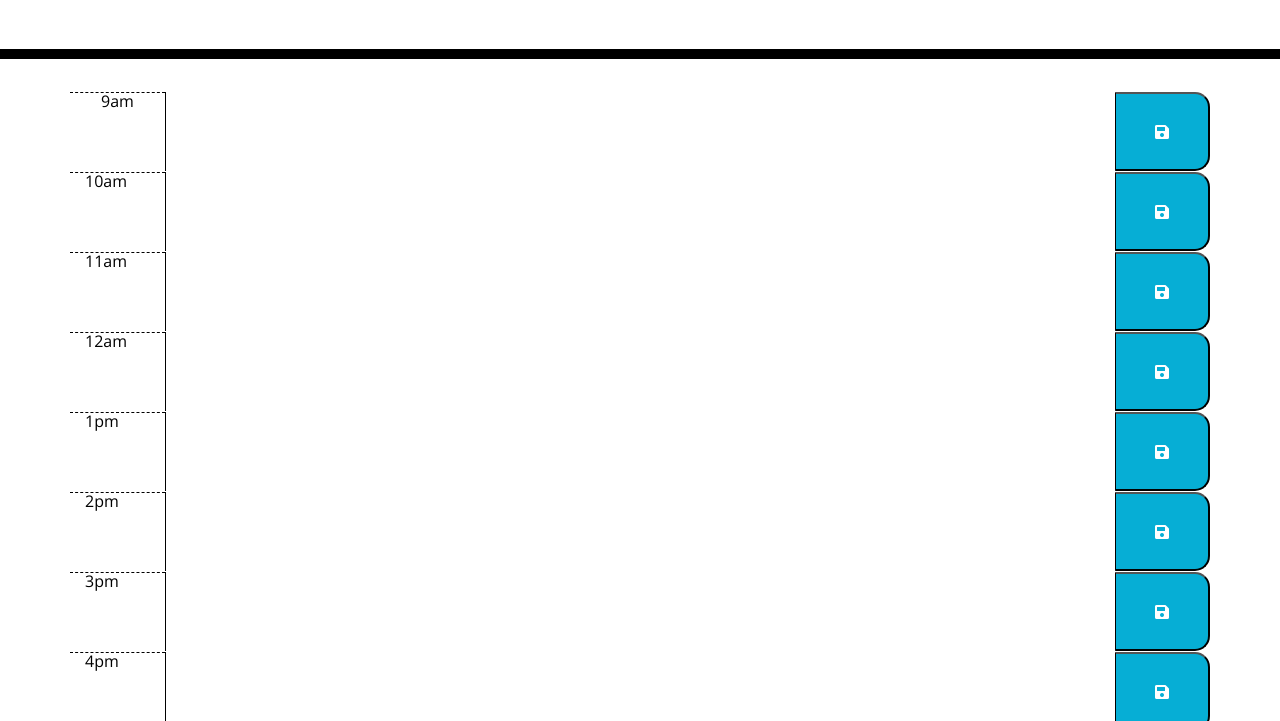
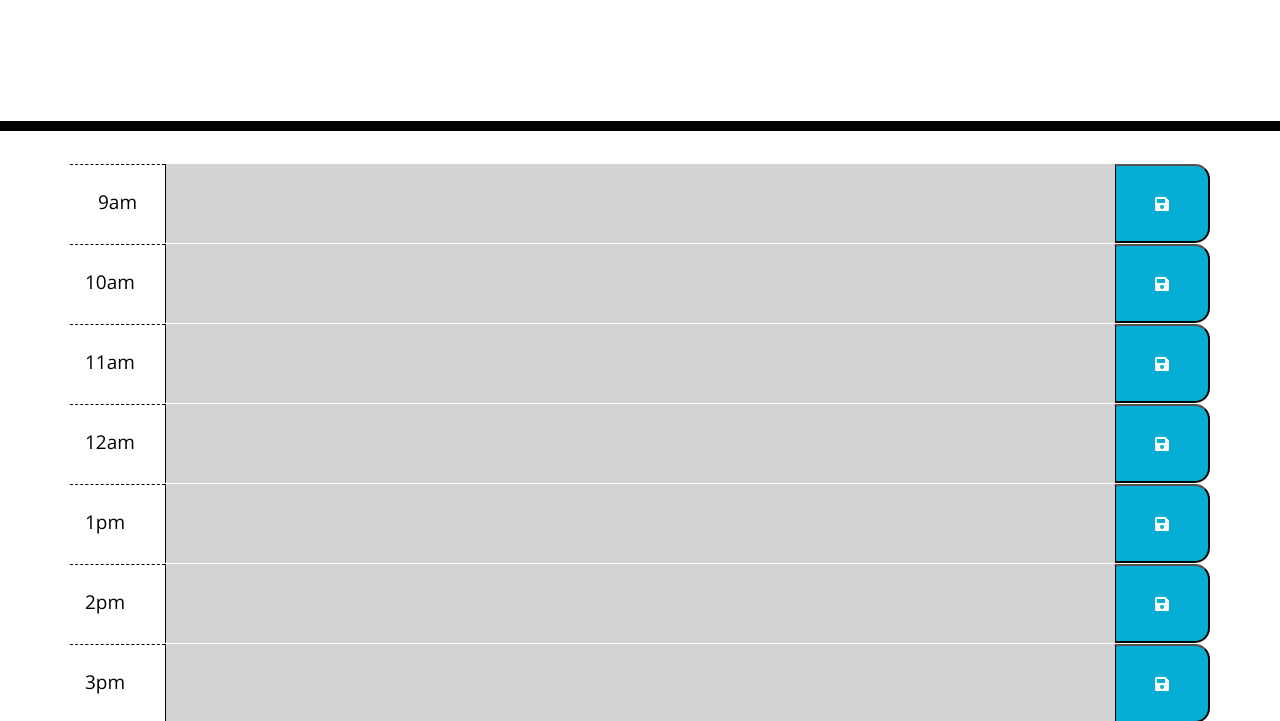
Before and after one commit to sanam1060/work-day-scheduler, a plain HTML site: page index.html in a window 1280 px wide. Shown: the part 209-930 px from the top of the page. Drawn offline with nearby package versions, Linux system fonts and the light colour scheme; files that its build step writes are made by us from their sources.

Commit message:
add css classes and styles

```diff
--- a/assets/css/style.css
+++ b/assets/css/style.css
@@ -67,10 +67,15 @@ body {
 }
 
 textarea{
-  background: transparent;
+  background: lightgray;
   border: none;
   resize: none;
   color: #000000;
   border-left: 1px solid black;
   padding: 10px;
 }
+
+p {
+  padding-top: 28px;
+  font-size: 19px;
+}
```
